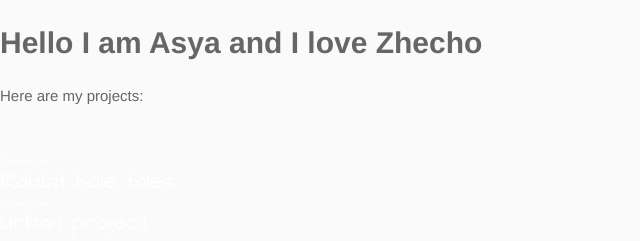
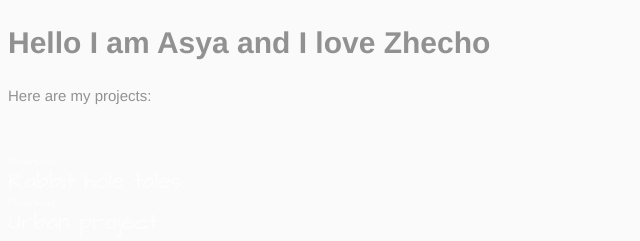
Before and after one commit to zhecho1215/test-site, a plain HTML site: page index.html in a window 1280 px wide. Shown: the whole page, without its empty margins (0-640 px from the left). Drawn offline with Linux system fonts and the light colour scheme.

Commit message:
Update main.css

```diff
--- a/main.css
+++ b/main.css
@@ -7,6 +7,8 @@
 
 body {
     margin: 0
+    background-color: green;
+    opacity: 0.7;
 }
 
 article,aside,details,figcaption,figure,footer,header,hgroup,main,menu,nav,section,summary {
```
